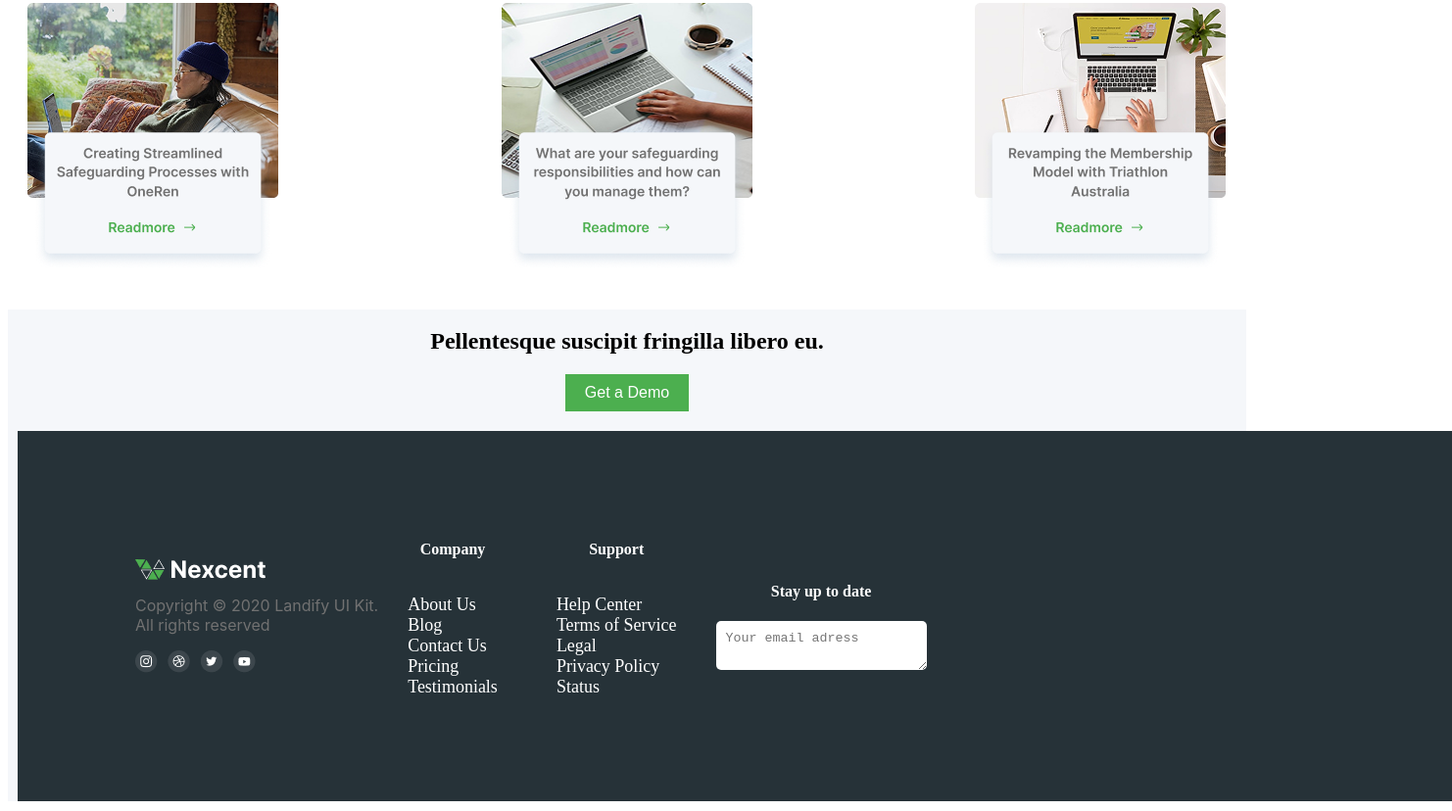
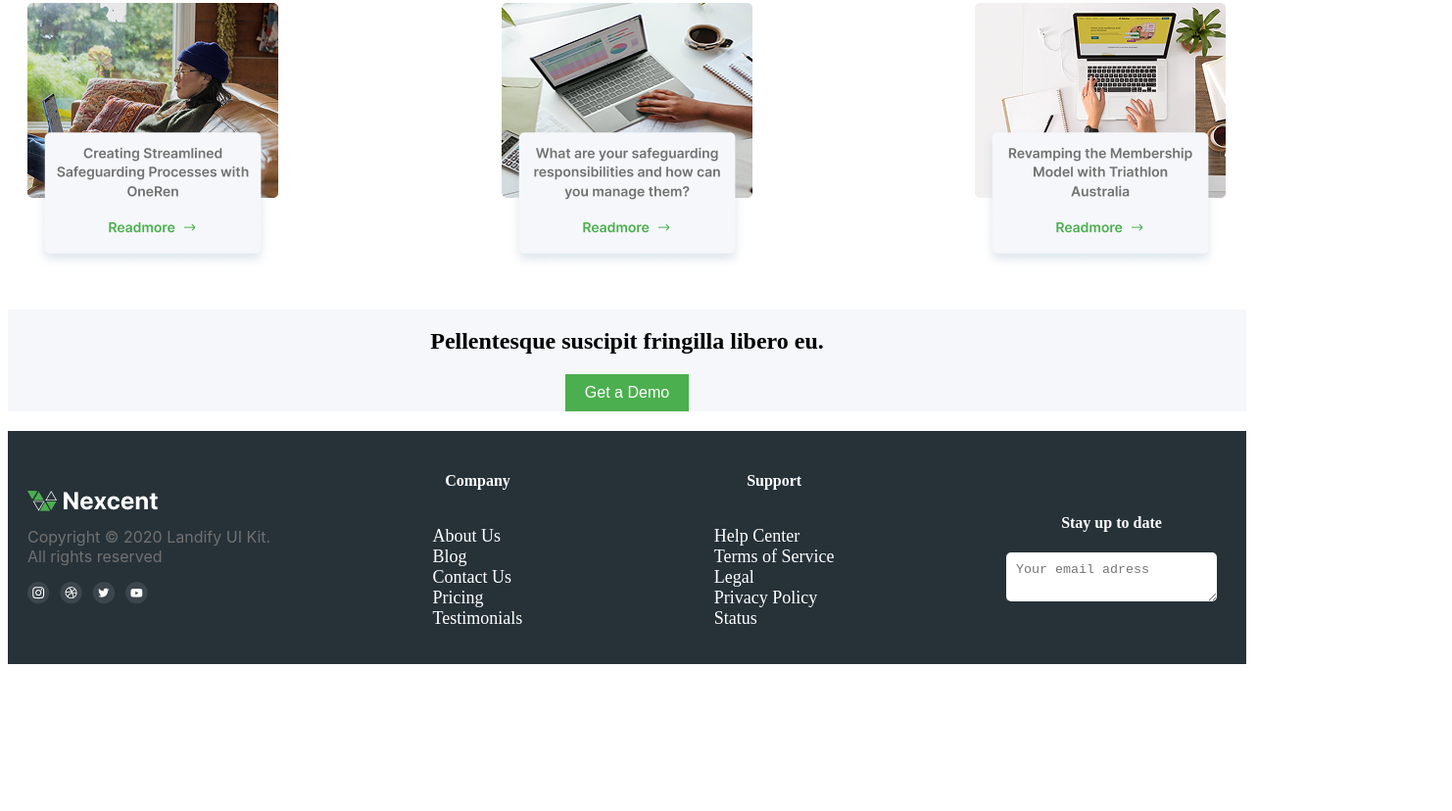
Before and after one commit to balcemchriha-droid/task9, a plain HTML site: page index.html in a window 1280 px wide. Shown: the part 2933-3761 px from the top of the page at 98% size, 1482 px wide, since content can reach past the window. After the commit the page ends 3621 px from the top, so only its background shows below. Drawn offline with Linux system fonts and the light colour scheme.

Commit message:
fixed the footer

```diff
--- a/styles.css
+++ b/styles.css
@@ -72,7 +72,12 @@ ul{
 li a{
     color: white;
 }
-.footer{
+footer{
+    background-color: #263238;
+    color: white;
+    width: 100%;
+}
+.container footer{
     margin: 10px;
     background-color: #263238;
     display: flex;
```
Also changed, not shown: index.html (+1 -0 lines).
